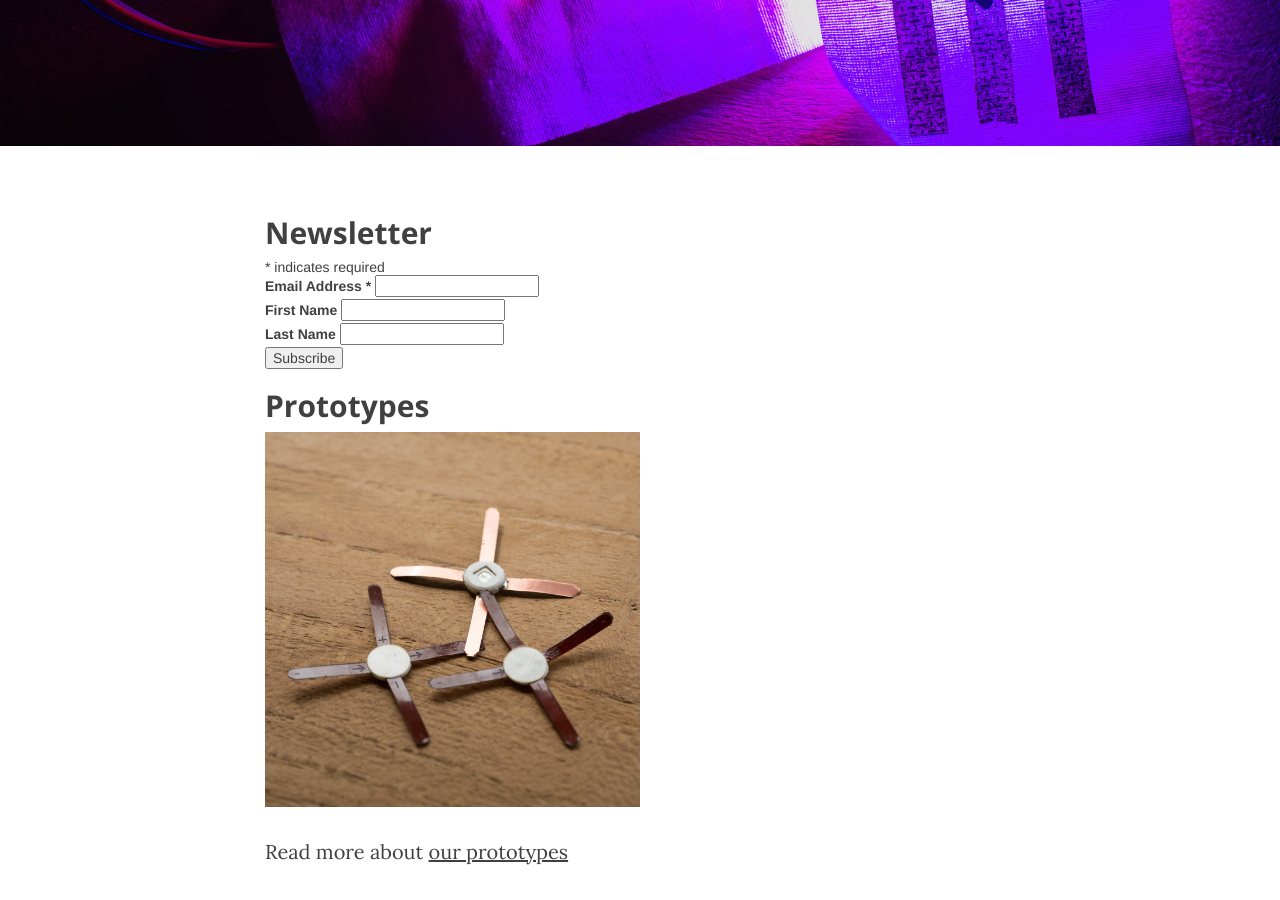
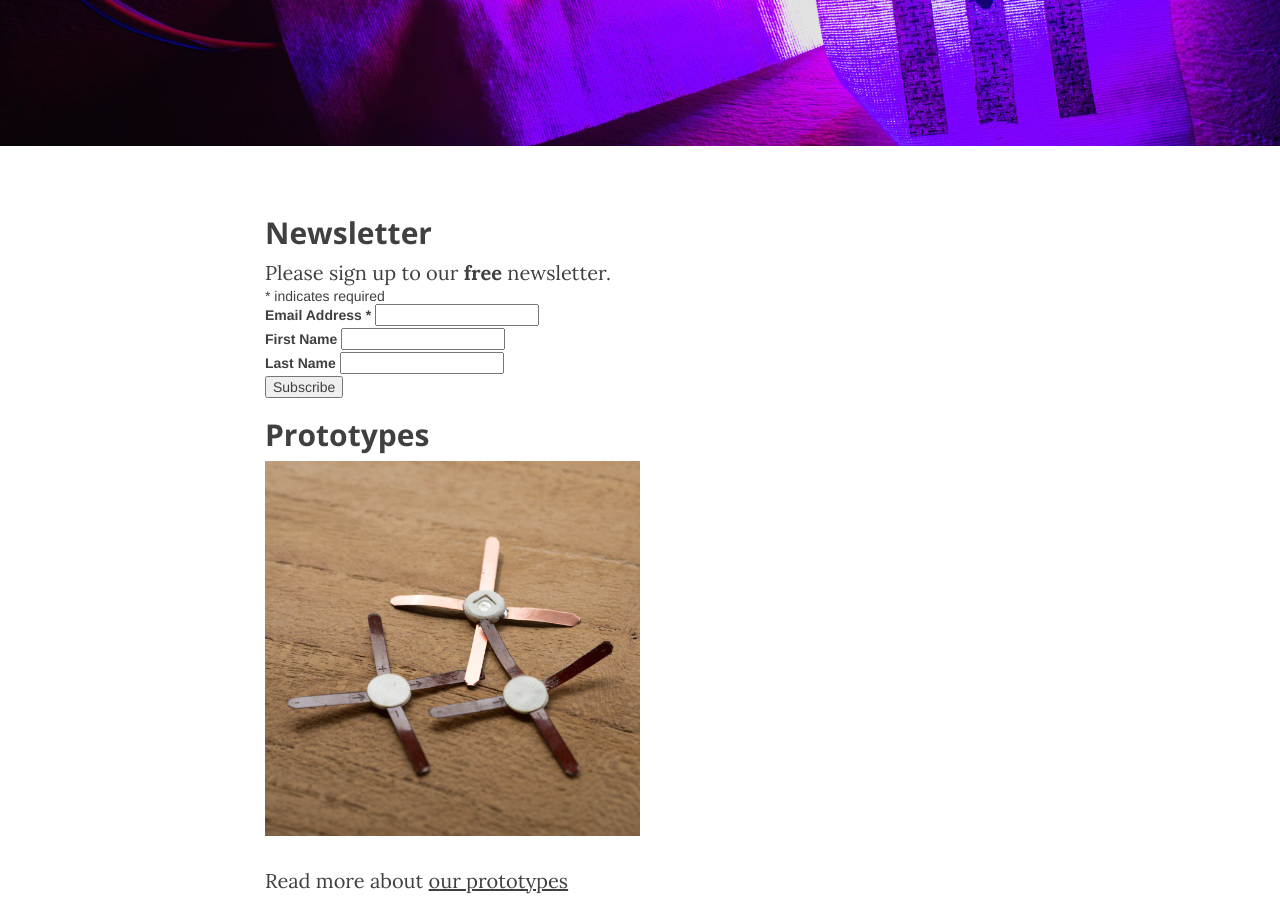
Before and after one commit to wearleds/wearleds.github.io, a Jekyll site: the page built from index.html, in a window 1280 px wide and 900 px high, scrolled down 310 px. Built offline with Jekyll 4.4.1, drawn with Linux system fonts in a browser that asks for light colours; nearby versions of some CDN libraries; the list of posts is cut into pages by our own code; comment, search, counter and statistics services are not loaded.

Commit message:
Update index.html
added newsletter info text

```diff
--- a/index.html
+++ b/index.html
@@ -4,6 +4,7 @@ description: "the wearable LEDs"
 ---
 
 <h2>Newsletter</h2>
+Please sign up to our <b>free</b> newsletter.
 <!-- Begin MailChimp Signup Form -->
 <link href="//cdn-images.mailchimp.com/embedcode/classic-081711.css" rel="stylesheet" type="text/css">
 <style type="text/css">
```
